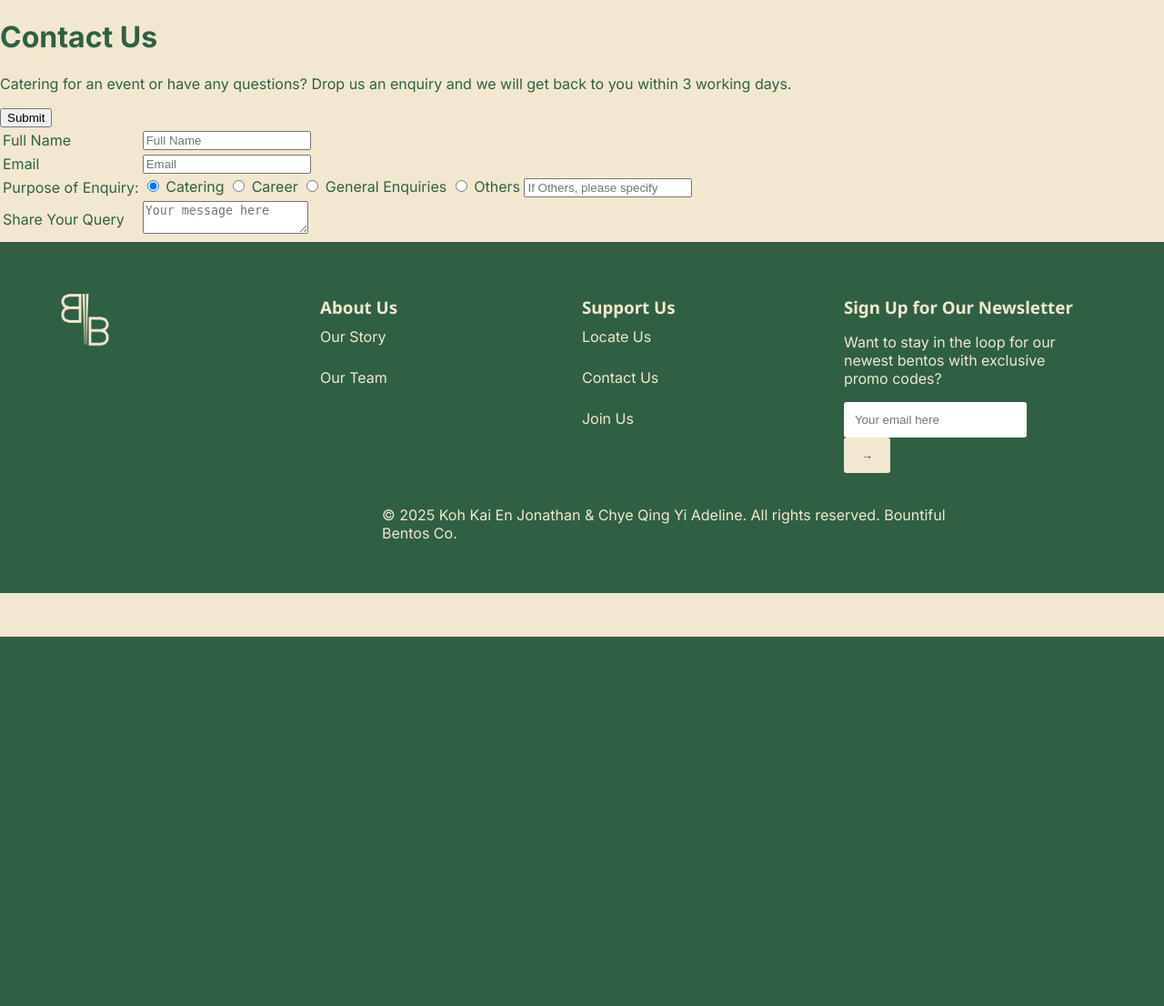
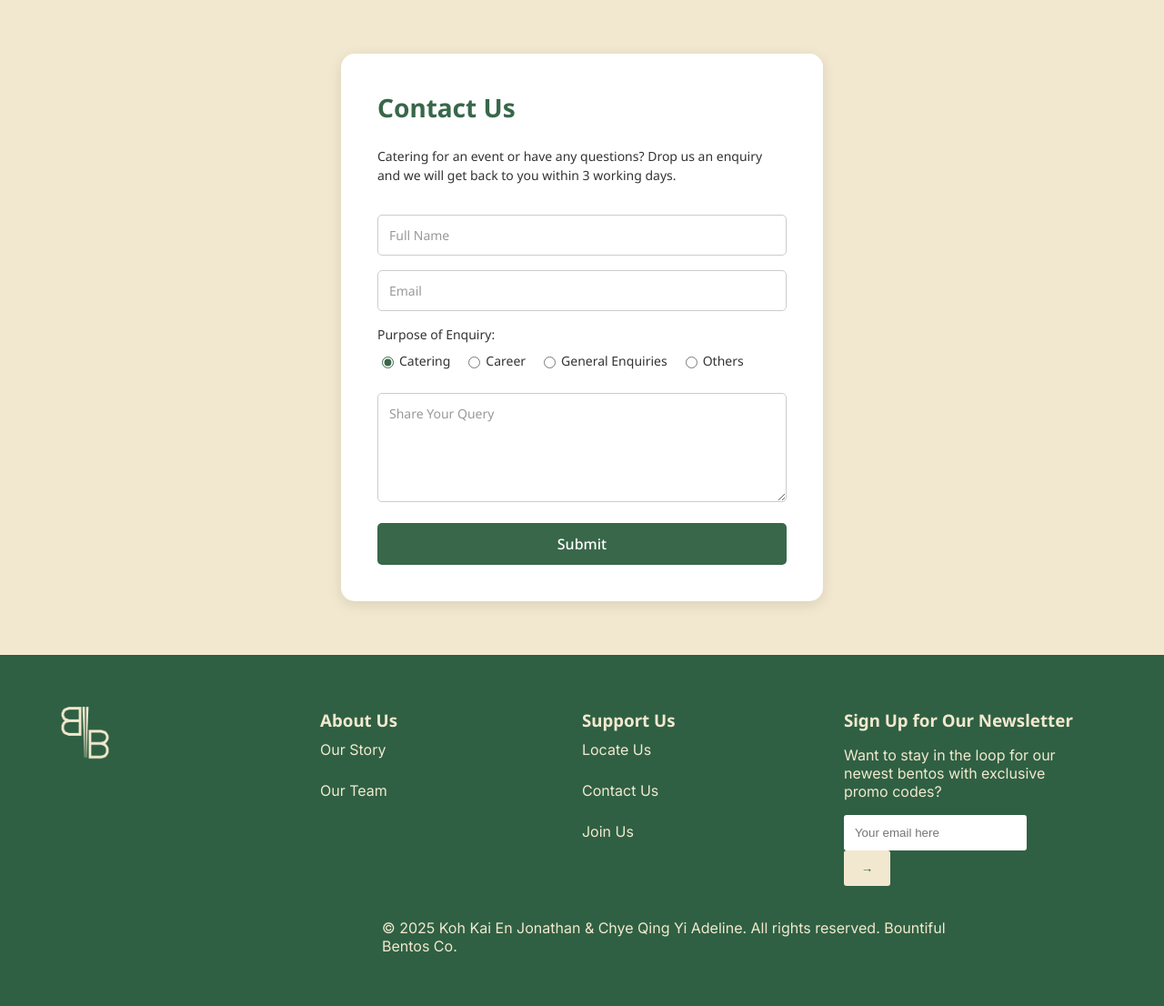
Before and after one commit to JonKohKaiEn/IE4727-Final-Project, a PHP site: page /src/contact.html in a window 1280 px wide. Shown: the part 100-1206 px from the top of the page at 91% size. Before the commit the page ends 800 px from the top, so only its background shows below. Run offline with PHP 8.4, Linux system fonts and the light colour scheme.

Commit message:
Fixed contact page styling + added functionality to send to database

```diff
--- a/src/contact.html
+++ b/src/contact.html
@@ -10,6 +10,7 @@
     <link rel="preconnect" href="https://fonts.gstatic.com" crossorigin>
     <link href="https://fonts.googleapis.com/css2?family=Arimo:ital,wght@0,400..700;1,400..700&family=Concert+One&family=Inter:ital,opsz,wght@0,14..32,100..900;1,14..32,100..900&family=Lato:ital,wght@0,100;0,300;0,400;0,700;0,900;1,100;1,300;1,400;1,700;1,900&family=Noto+Sans:ital,wght@0,100..900;1,100..900&family=Rubik:ital,wght@0,300..900;1,300..900&display=swap" rel="stylesheet">
     <link rel="stylesheet" href="../styles/styles.css">
+    <link rel="stylesheet" href="../styles/contact.css">
   </head>
   <body>
     <!-- NAVIGATION -->
@@ -35,37 +36,24 @@
         <h1>Contact Us</h1>
         <p>Catering for an event or have any questions? Drop us an enquiry and we will get back to you within 3 working days.</p>
 
-      <table>
         <form id="contactForm">
-            <tr>
-                <td>Full Name</td>
-                <td><input type="text" id="contactName" placeholder="Full Name" required></td>
-            </tr>
+          <input type="text" id="contactName" placeholder="Full Name" required>
+          <input type="email" id="contactEmail" placeholder="Email" required>
 
-            <tr>
-                <td>Email</td>
-                <td><input type="email" id="contactEmail" placeholder="Email" required></td>
-            </tr>
-
-            <tr>
-                <td>Purpose of Enquiry:</td>
-                <td>
+          <div class="radio-group">
+            <label class="radio-label">Purpose of Enquiry:</label>
+            <div class="radio-options">
               <label><input type="radio" name="purpose" value="Catering" checked> Catering</label>
               <label><input type="radio" name="purpose" value="Career"> Career</label>
               <label><input type="radio" name="purpose" value="General Enquiries"> General Enquiries</label>
               <label><input type="radio" name="purpose" value="Others"> Others</label>
-                    <input type="text" id="purposeOther" placeholder="If Others, please specify">
-                </td>
-            </tr>
+            </div>
+            <input type="text" id="purposeOther" placeholder="If Others, please specify" class="purpose-other">
+          </div>
 
-            <tr>
-                <td>Share Your Query</td>
-                <td><textarea id="message" placeholder="Your message here" required></textarea></td>
-            </tr>
-
-            <tr><button type="submit">Submit</button></tr>
+          <textarea id="message" placeholder="Share Your Query" required></textarea>
+          <button type="submit">Submit</button>
         </form>
-      </table>
       </div>
     </div>
 
--- a/styles/contact.css
+++ b/styles/contact.css
@@ -1,7 +1,7 @@
 /* === CONTACT PAGE ONLY === */
 
 .contact-page {
-  font-family: 'Poppins', sans-serif;
+  font-family: 'Noto Sans', sans-serif;
   background: #F2E8CF;
   display: flex;
   justify-content: center;
@@ -13,62 +13,134 @@
 .contact-container {
   width: 450px;
   background: #fff;
-  padding: 30px;
+  padding: 40px;
   border-radius: 15px;
-  box-shadow: 0 4px 15px rgba(0,0,0,0.1);
+  box-shadow: 0 4px 15px rgba(0, 0, 0, 0.1);
   display: flex;
   flex-direction: column;
 }
 
 .contact-container h1 {
-  text-align: center;
+  text-align: left;
   margin-bottom: 10px;
-  color: #2f6043;
+  color: #38674a;
+  font-size: 28px;
+  font-weight: bold;
+  margin-top: 0;
 }
 
 .contact-container p {
-  text-align: center;
-  margin-bottom: 20px;
-  color: #2f6043;
+  text-align: left;
+  margin-bottom: 25px;
+  color: #333;
+  font-size: 14px;
+  line-height: 1.5;
+}
+
+.contact-container form {
+  display: flex;
+  flex-direction: column;
 }
 
 .contact-container input[type="text"],
 .contact-container input[type="email"],
 .contact-container textarea {
   margin: 8px 0;
-  padding: 10px;
-  border: 1px solid #ccc;
+  padding: 12px;
+  border: 1px solid #cccccc;
   border-radius: 5px;
-  font-family: 'Poppins', sans-serif;
+  font-family: 'Noto Sans', sans-serif;
+  font-size: 14px;
   width: 100%;
   box-sizing: border-box;
+  color: #333;
+  background: #fff;
+}
+
+.contact-container input[type="text"]::placeholder,
+.contact-container input[type="email"]::placeholder,
+.contact-container textarea::placeholder {
+  color: #999;
+}
+
+.contact-container input[type="text"]:focus,
+.contact-container input[type="email"]:focus,
+.contact-container textarea:focus {
+  outline: none;
+  border-color: #38674a;
 }
 
 .contact-container textarea {
   resize: vertical;
-  min-height: 100px;
+  min-height: 120px;
+  font-family: 'Noto Sans', sans-serif;
+}
+
+/* Radio button group styling */
+.radio-group {
+  margin: 8px 0;
+}
+
+.radio-label {
+  display: block;
+  font-size: 14px;
+  color: #333;
+  margin-bottom: 10px;
+  font-weight: normal;
+}
+
+.radio-options {
+  display: flex;
+  flex-wrap: wrap;
+  gap: 15px;
+  margin-bottom: 10px;
+}
+
+.radio-options label {
+  display: flex;
+  align-items: center;
+  font-size: 14px;
+  color: #333;
+  cursor: pointer;
+  margin: 0;
+}
+
+.radio-options input[type="radio"] {
+  margin-right: 6px;
+  cursor: pointer;
+  accent-color: #38674a;
+}
+
+.purpose-other {
+  margin-top: 8px;
+  display: none;
+}
+
+.purpose-other.show {
+  display: block;
 }
 
 .contact-container button {
-  background: #2f6043;
-  color: #F2E8CF;
+  background: #38674a;
+  color: #fff;
   border: none;
-  padding: 10px;
+  padding: 12px;
   border-radius: 5px;
   cursor: pointer;
-  margin-top: 10px;
+  margin-top: 15px;
   transition: background 0.3s ease;
   width: 100%;
+  font-family: 'Noto Sans', sans-serif;
+  font-size: 16px;
+  font-weight: 500;
 }
 
 .contact-container button:hover {
-  background: #3e7b57;
+  background: #2f6043;
 }
 
-.contact-container label {
-  font-size: 14px;
-  color: #2f6043;
-  margin-right: 10px;
+.contact-container button:active {
+  transform: scale(0.98);
 }
 
 /* === POPUP === */
```
Also changed, not shown: other parts of styles/contact.css (+37 -6 lines), api/contact.php (+10 -7 lines), bento.sql (+11 -0 lines), js/contact-validation.js (+40 -6 lines), src/join_us.html (deleted), src/locate_us.html (deleted), src/login.html (indentation only). Lines whose indentation alone changed are shown as unchanged.
